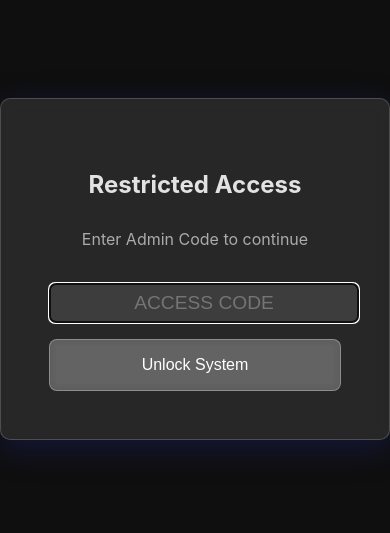
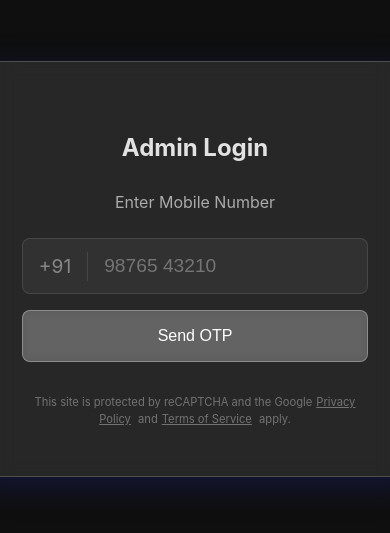
Before and after one commit to hrhkillo-apps/IMIS, a React (Vite) app in the folder id-generator-app/: page / in a window 390 px wide. Shown: the part 153-686 px from the top of the page. Built offline with nearby package versions, Linux system fonts and the light colour scheme; no server answers; the database is empty.

Commit message:
feat: Implement Firebase phone authentication for admin login with OTP verification, styling, and service integration.

```diff
--- a/id-generator-app/src/components/AdminLogin.jsx
+++ b/id-generator-app/src/components/AdminLogin.jsx
@@ -1,40 +1,75 @@
-import React, { useState } from 'react';
+import React, { useState, useEffect } from 'react';
 import { authService } from '../services/AuthService';
 
 const AdminLogin = ({ onLogin }) => {
-    const [input, setInput] = useState('');
-    const [error, setError] = useState(false);
+    const [phoneNumber, setPhoneNumber] = useState('');
+    const [otp, setOtp] = useState('');
+    const [step, setStep] = useState('PHONE'); // PHONE | OTP
+    const [error, setError] = useState('');
     const [loading, setLoading] = useState(false);
-    const [success, setSuccess] = useState(false);
 
-    const handleSubmit = async (e) => {
+    useEffect(() => {
+        // Initialize Recaptcha when component mounts
+        // We need a DOM element for it.
+        try {
+            authService.initRecaptcha('recaptcha-container');
+        } catch (err) {
+            console.error("Recaptcha Init Error", err);
+        }
+    }, []);
+
+    const handleSendOtp = async (e) => {
         e.preventDefault();
-        setError(false);
+        setError('');
+        setLoading(true);
 
-        if (!input.trim()) {
-            setError(true);
+        // Remove any non-digits
+        const cleanNumber = phoneNumber.replace(/\D/g, '');
+
+        if (cleanNumber.length !== 10) {
+            setError('Please enter a valid 10-digit mobile number');
+            setLoading(false);
             return;
         }
 
-        setLoading(true);
+        try {
+            // Automatically prepend +91
+            const formattedNumber = '+91' + cleanNumber;
 
-        try {
-            // Remove all spaces
-            const cleanInput = input.replace(/\s/g, '');
-            const isValid = await authService.verifyCode(cleanInput);
-
-            if (isValid) {
-                setSuccess(true);
-                setTimeout(() => {
-                    onLogin();
-                }, 800);
-            } else {
-                setError(true);
+            const success = await authService.sendOtp(formattedNumber);
+            if (success) {
+                setStep('OTP');
                 setLoading(false);
             }
         } catch (err) {
             console.error(err);
-            setError('Verification Error');
+            setError(err.message || 'Failed to send OTP. Check console.');
+            setLoading(false);
+        }
+    };
+
+    const handleVerifyOtp = async (e) => {
+        e.preventDefault();
+        setError('');
+        setLoading(true);
+
+        if (!otp || otp.length !== 6) {
+            setError('Please enter a valid 6-digit OTP');
+            setLoading(false);
+            return;
+        }
+
+        try {
+            const success = await authService.verifyOtp(otp);
+            if (success) {
+                onLogin();
+            } else {
+                setError('Invalid OTP');
+                setLoading(false);
+            }
+        } catch (err) {
+            console.error(err);
+            setError('Verification Failed');
             setLoading(false);
         }
     };
@@ -55,29 +90,51 @@ const AdminLogin = ({ onLogin }) => {
         }}>
             <div className="glass-panel login-container" style={{ padding: '3rem', width: '100%', maxWidth: '400px', textAlign: 'center' }}>
                 <h2 style={{ marginBottom: '1.5rem', fontSize: '1.5rem' }}>
-                    {success ? '✅ Access Granted' : 'Restricted Access'}
+                    {step === 'PHONE' ? 'Admin Login' : 'Verify OTP'}
                 </h2>
 
-                {!success && (
-                    <>
-                        <p style={{ marginBottom: '2rem', opacity: 0.7 }}>Enter Admin Code to continue</p>
+                <div id="recaptcha-container"></div>
 
-                        <form onSubmit={handleSubmit}>
+                {step === 'PHONE' && (
+                    <form onSubmit={handleSendOtp}>
+                        <p style={{ marginBottom: '1.5rem', opacity: 0.7 }}>Enter Mobile Number</p>
+
+                        <div className="input-group" style={{
+                            display: 'flex',
+                            alignItems: 'center',
+                            marginBottom: '1rem',
+                            background: 'rgba(255,255,255,0.05)',
+                            borderRadius: '8px',
+                            border: '1px solid rgba(255,255,255,0.1)'
+                        }}>
+                            <span style={{
+                                padding: '0 1rem',
+                                fontSize: '1.2rem',
+                                color: '#888',
+                                borderRight: '1px solid rgba(255,255,255,0.1)'
+                            }}>+91</span>
                             <input
-                                type="password"
-                                value={input}
-                                onChange={(e) => { setInput(e.target.value); setError(false); }}
-                                placeholder="ACCESS CODE"
-                                className={`glass-input ${error ? 'shake-animation' : ''}`}
+                                type="tel"
+                                value={phoneNumber}
+                                onChange={(e) => {
+                                    // Only allow numbers
+                                    const val = e.target.value.replace(/\D/g, '');
+                                    if (val.length <= 10) setPhoneNumber(val);
+                                }}
+                                placeholder="98765 43210"
+                                className="glass-input-clean"
                                 style={{
-                                    width: '100%',
-                                    marginBottom: '1rem',
+                                    flex: 1,
+                                    border: 'none',
+                                    background: 'transparent',
+                                    padding: '1rem',
                                     fontSize: '1.2rem',
-                                    textAlign: 'center'
+                                    color: 'white',
+                                    outline: 'none'
                                 }}
                                 autoFocus
                             />
-                            {error && <p style={{ color: '#ff4444', marginBottom: '1rem', fontSize: '0.9rem' }}>{typeof error === 'string' ? error : 'Invalid Access Code'}</p>}
+                        </div>
 
                         <button
                             type="submit"
@@ -85,11 +142,55 @@ const AdminLogin = ({ onLogin }) => {
                             className="glass-button"
                             style={{ width: '100%', justifyContent: 'center', fontSize: '1rem', padding: '1rem' }}
                         >
-                                {loading ? 'Verifying...' : 'Unlock System'}
+                            {loading ? 'Sending OTP...' : 'Send OTP'}
                         </button>
                     </form>
-                    </>
                 )}
+
+                {step === 'OTP' && (
+                    <form onSubmit={handleVerifyOtp}>
+                        <p style={{ marginBottom: '1.5rem', opacity: 0.7 }}>Enter the 6-digit code sent to your phone</p>
+                        <input
+                            type="text"
+                            value={otp}
+                            onChange={(e) => setOtp(e.target.value)}
+                            placeholder="123456"
+                            className="glass-input"
+                            style={{
+                                width: '100%',
+                                marginBottom: '1rem',
+                                fontSize: '1.2rem',
+                                textAlign: 'center',
+                                letterSpacing: '0.5rem'
+                            }}
+                            maxLength={6}
+                            autoFocus
+                        />
+                        <button
+                            type="submit"
+                            disabled={loading}
+                            className="glass-button"
+                            style={{ width: '100%', justifyContent: 'center', fontSize: '1rem', padding: '1rem' }}
+                        >
+                            {loading ? 'Verifying...' : 'Verify & Login'}
+                        </button>
+                        <button
+                            type="button"
+                            onClick={() => { setStep('PHONE'); setLoading(false); setError(''); }}
+                            style={{ marginTop: '1rem', background: 'none', border: 'none', color: '#aaa', cursor: 'pointer' }}
+                        >
+                            Change Number
+                        </button>
+                    </form>
+                )}
+
+                {error && <p style={{ color: '#ff4444', marginTop: '1rem', fontSize: '0.9rem' }}>{error}</p>}
+
+                <div style={{ marginTop: '2rem', fontSize: '0.7rem', opacity: 0.4 }}>
+                    This site is protected by reCAPTCHA and the Google
+                    <a href="https://policies.google.com/privacy" target="_blank" rel="noreferrer" style={{ color: 'inherit', textDecoration: 'underline', margin: '0 4px' }}>Privacy Policy</a> and
+                    <a href="https://policies.google.com/terms" target="_blank" rel="noreferrer" style={{ color: 'inherit', textDecoration: 'underline', margin: '0 4px' }}>Terms of Service</a> apply.
+                </div>
             </div>
         </div>
     );
--- /dev/null
+++ b/id-generator-app/src/firebase.config.js
@@ -0,0 +1,21 @@
+import { initializeApp } from "firebase/app";
+import { getAnalytics } from "firebase/analytics";
+import { getAuth } from "firebase/auth";
+
+// Your web app's Firebase configuration
+const firebaseConfig = {
+    apiKey: "AIzaSyBs73Bei23kJZ1enZNVfMJhCqwUfPrxI8c",
+    authDomain: "imis-id-manager.firebaseapp.com",
+    projectId: "imis-id-manager",
+    storageBucket: "imis-id-manager.firebasestorage.app",
+    messagingSenderId: "6647190912",
+    appId: "1:6647190912:web:85abc4585b1fa8b9281d65",
+    measurementId: "G-925Q6R67S2"
+};
+
+// Initialize Firebase
+const app = initializeApp(firebaseConfig);
+const analytics = getAnalytics(app);
+const auth = getAuth(app);
+
+export { app, analytics, auth };
--- a/id-generator-app/src/index.css
+++ b/id-generator-app/src/index.css
@@ -124,3 +124,8 @@ body {
   animation: shake 0.3s ease-in-out;
   border-color: #ff4444 !important;
 }
+
+/* Hide Google reCAPTCHA Badge */
+.grecaptcha-badge {
+    visibility: hidden;
+}
```
Also changed, not shown: id-generator-app/src/services/AuthService.js (+82 -64 lines). Lines whose indentation alone changed are shown as unchanged.
